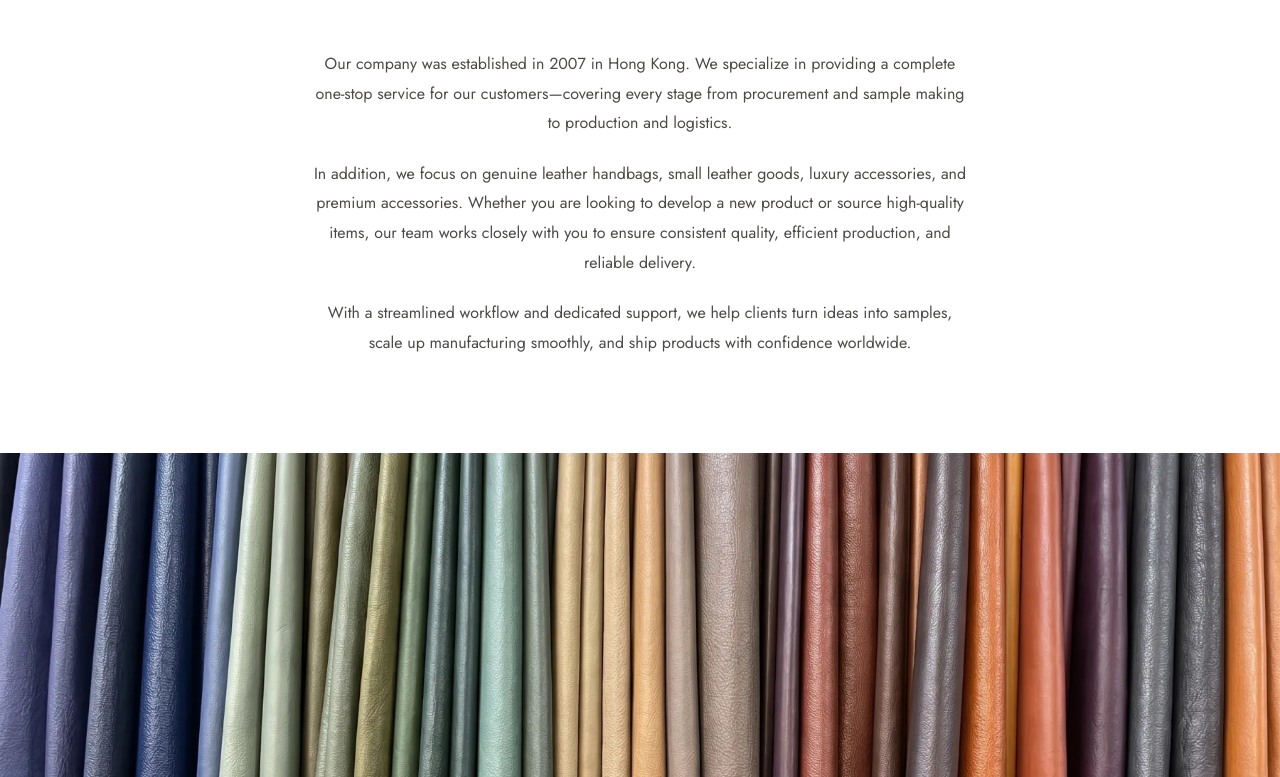
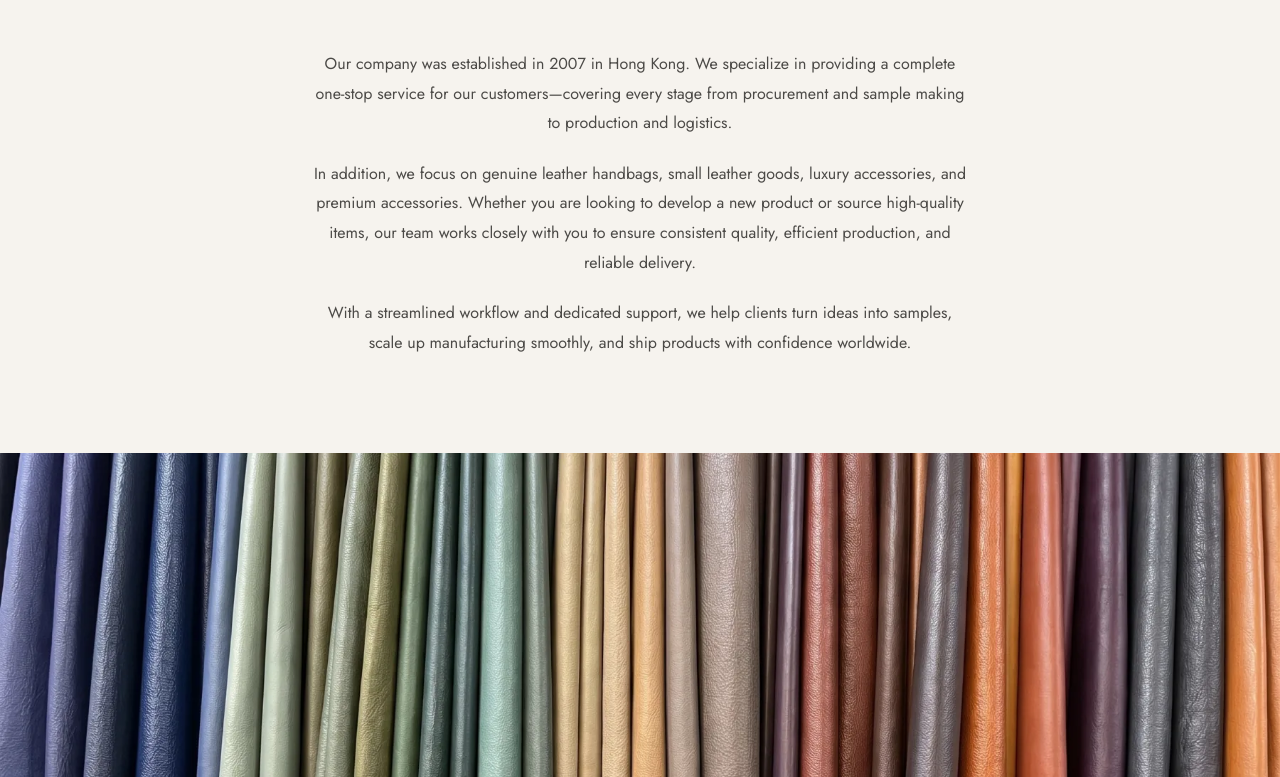
Before and after one commit to SolracUihc/sims-limited, a plain HTML site: page index.html in a window 1280 px wide. Shown: the part 737-1514 px from the top of the page. Drawn offline with Linux system fonts and the light colour scheme.

Commit message:
Update styles.css

```diff
--- a/assets/css/styles.css
+++ b/assets/css/styles.css
@@ -50,7 +50,7 @@ html {
 
 body {
   margin: 0;
-  background: var(--paper);
+  background: var(--sand);
   color: var(--ink);
   font-family: var(--font-body);
   font-size: 16px;
```
